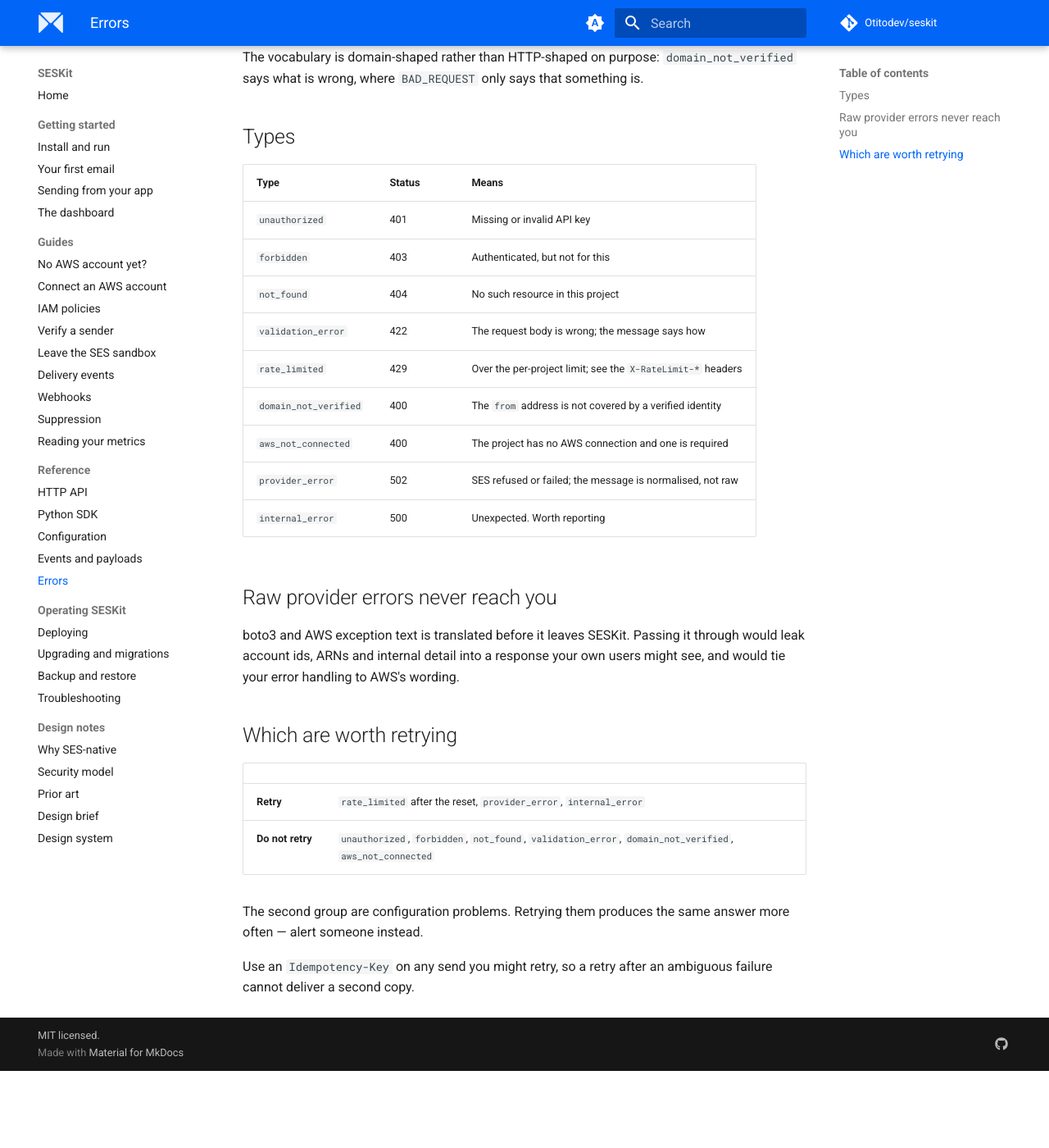
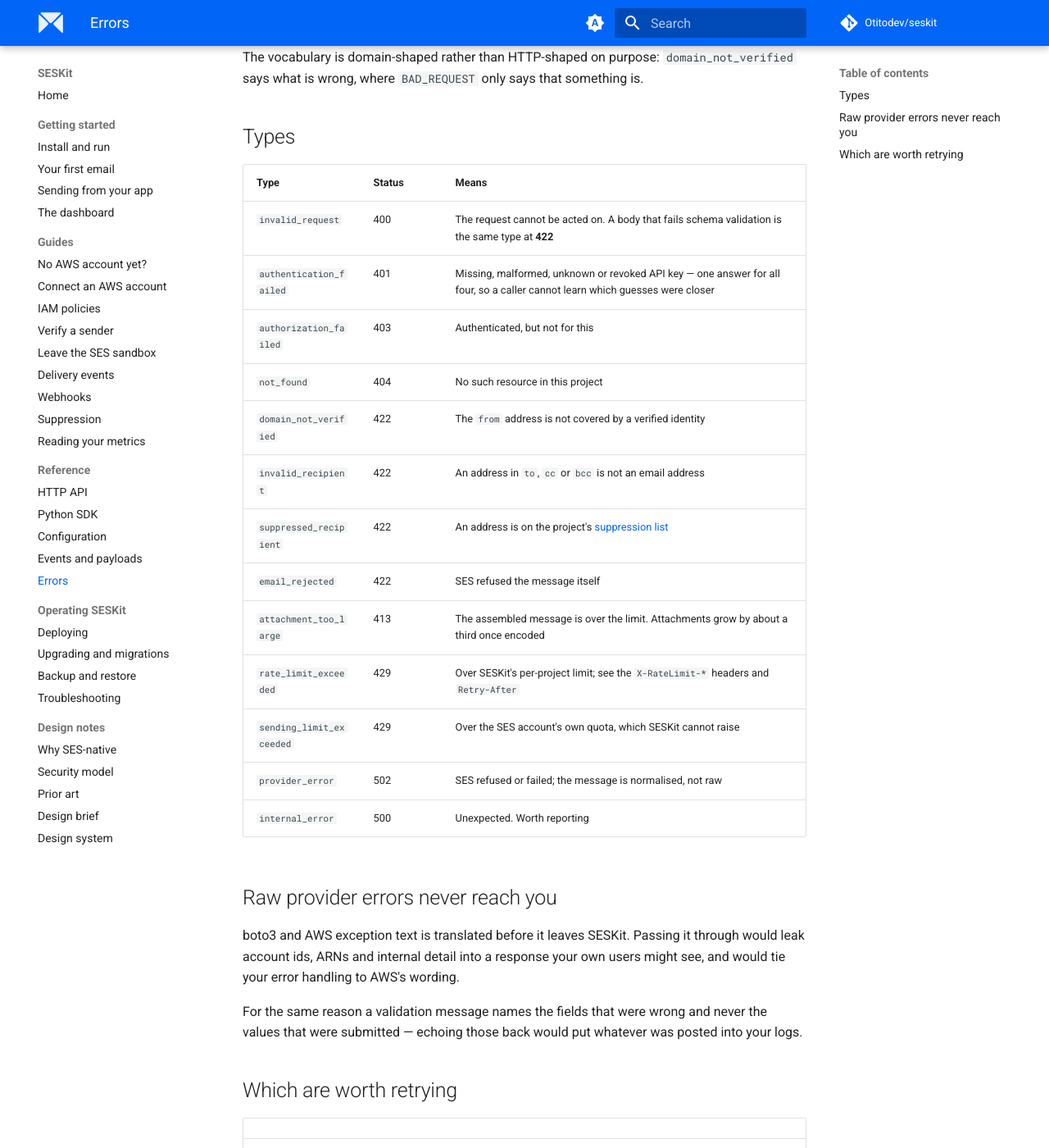
Before and after one commit to Otitodev/seskit, an MkDocs documentation site: the page built from docs/reference/errors.md, in a window 1280 px wide and 1400 px high, scrolled down 295 px. Shown: the whole window at 82% size. Built offline with MkDocs 1.6.1 and Material for MkDocs 9.7.7, drawn with Linux system fonts in a browser that asks for light colours; comment, search, counter and statistics services are not loaded; before the commit the page ends 1601 px from its top, so only the background shows below that; some of the changed text lies outside the part shown.

Commit message:
fix(docs): name the errors the API actually returns
The errors reference listed unauthorized, forbidden, validation_error,
rate_limited and aws_not_connected. None of them exists. A reader
following the page's own advice - "branch on type" - would have written
five branches that can never run, and would have had no branch for the
seven types that can.

Two of the documented statuses were wrong as well: domain_not_verified
is 422, not 400.

Adds three guards so the page cannot drift again: every ErrorType has a
row, no row names a type the API cannot return, and each documented
status matches STATUS_FOR_TYPE. Also documents suppressed_recipient,
which is the one refusal in the do-not-retry list that a person can
clear.

```diff
--- a/docs/reference/errors.md
+++ b/docs/reference/errors.md
@@ -17,13 +17,17 @@
 
 | Type | Status | Means |
 |---|---|---|
-| `unauthorized` | 401 | Missing or invalid API key |
-| `forbidden` | 403 | Authenticated, but not for this |
+| `invalid_request` | 400 | The request cannot be acted on. A body that fails schema validation is the same type at **422** |
+| `authentication_failed` | 401 | Missing, malformed, unknown or revoked API key — one answer for all four, so a caller cannot learn which guesses were closer |
+| `authorization_failed` | 403 | Authenticated, but not for this |
 | `not_found` | 404 | No such resource in this project |
-| `validation_error` | 422 | The request body is wrong; the message says how |
-| `rate_limited` | 429 | Over the per-project limit; see the `X-RateLimit-*` headers |
-| `domain_not_verified` | 400 | The `from` address is not covered by a verified identity |
-| `aws_not_connected` | 400 | The project has no AWS connection and one is required |
+| `domain_not_verified` | 422 | The `from` address is not covered by a verified identity |
+| `invalid_recipient` | 422 | An address in `to`, `cc` or `bcc` is not an email address |
+| `suppressed_recipient` | 422 | An address is on the project's [suppression list](../guides/suppression.md) |
+| `email_rejected` | 422 | SES refused the message itself |
+| `attachment_too_large` | 413 | The assembled message is over the limit. Attachments grow by about a third once encoded |
+| `rate_limit_exceeded` | 429 | Over SESKit's per-project limit; see the `X-RateLimit-*` headers and `Retry-After` |
+| `sending_limit_exceeded` | 429 | Over the SES account's own quota, which SESKit cannot raise |
 | `provider_error` | 502 | SES refused or failed; the message is normalised, not raw |
 | `internal_error` | 500 | Unexpected. Worth reporting |
 
@@ -33,15 +37,23 @@
 through would leak account ids, ARNs and internal detail into a response your
 own users might see, and would tie your error handling to AWS's wording.
 
+For the same reason a validation message names the fields that were wrong and
+never the values that were submitted — echoing those back would put whatever
+was posted into your logs.
+
 ## Which are worth retrying
 
 | | |
 |---|---|
-| **Retry** | `rate_limited` after the reset, `provider_error`, `internal_error` |
-| **Do not retry** | `unauthorized`, `forbidden`, `not_found`, `validation_error`, `domain_not_verified`, `aws_not_connected` |
+| **Retry** | `rate_limit_exceeded` after the reset, `sending_limit_exceeded` after the window, `provider_error`, `internal_error` |
+| **Do not retry** | `invalid_request`, `authentication_failed`, `authorization_failed`, `not_found`, `domain_not_verified`, `invalid_recipient`, `suppressed_recipient`, `email_rejected`, `attachment_too_large` |
 
-The second group are configuration problems. Retrying them produces the same
-answer more often — alert someone instead.
+The second group are configuration or content problems. Retrying them produces
+the same answer more often — alert someone instead.
+
+`suppressed_recipient` is the one in that list a person can clear: the address
+is on your own list, and the [Suppressions page](../guides/suppression.md) can
+take it off.
 
 Use an `Idempotency-Key` on any send you might retry, so a retry after an
 ambiguous failure cannot deliver a second copy.
```
Also changed, not shown: 1 other file.
